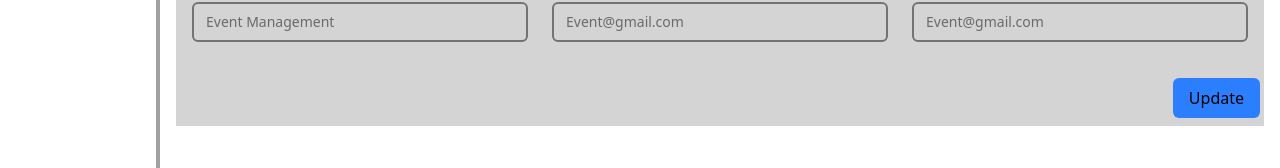
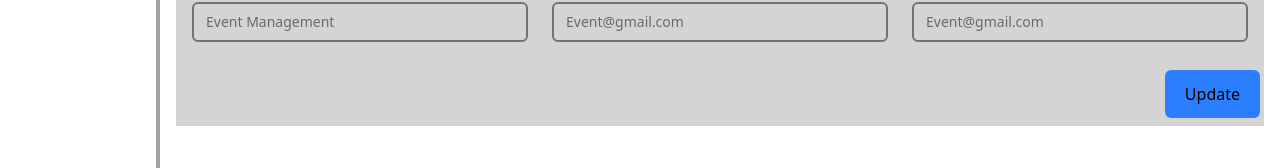
Before and after one commit to Vishal-Dev-2294/UI-PRACTICE, a React (Vite) app in the folder 02-harmoni-intern/: page /Admin/Profile in a window 1280 px wide. Shown: the part 626-794 px from the top of the page. Built offline with nearby package versions, Linux system fonts and the light colour scheme.

Commit message:
Everything Will Be Done

```diff
--- a/02-harmoni-intern/src/Pages/Profile.jsx
+++ b/02-harmoni-intern/src/Pages/Profile.jsx
@@ -53,7 +53,7 @@ const Profile = () => {
           </div>
         </div>
         <div>
-          <button className="px-4 py-2 active:scale-95 text-center rounded-md bg-blue-500 absolute right-1 bottom-2">
+          <button className="px-5 py-3 active:scale-95 text-center rounded-md bg-blue-500 absolute right-1 bottom-2">
             {" "}
             Update{" "}
           </button>
```
